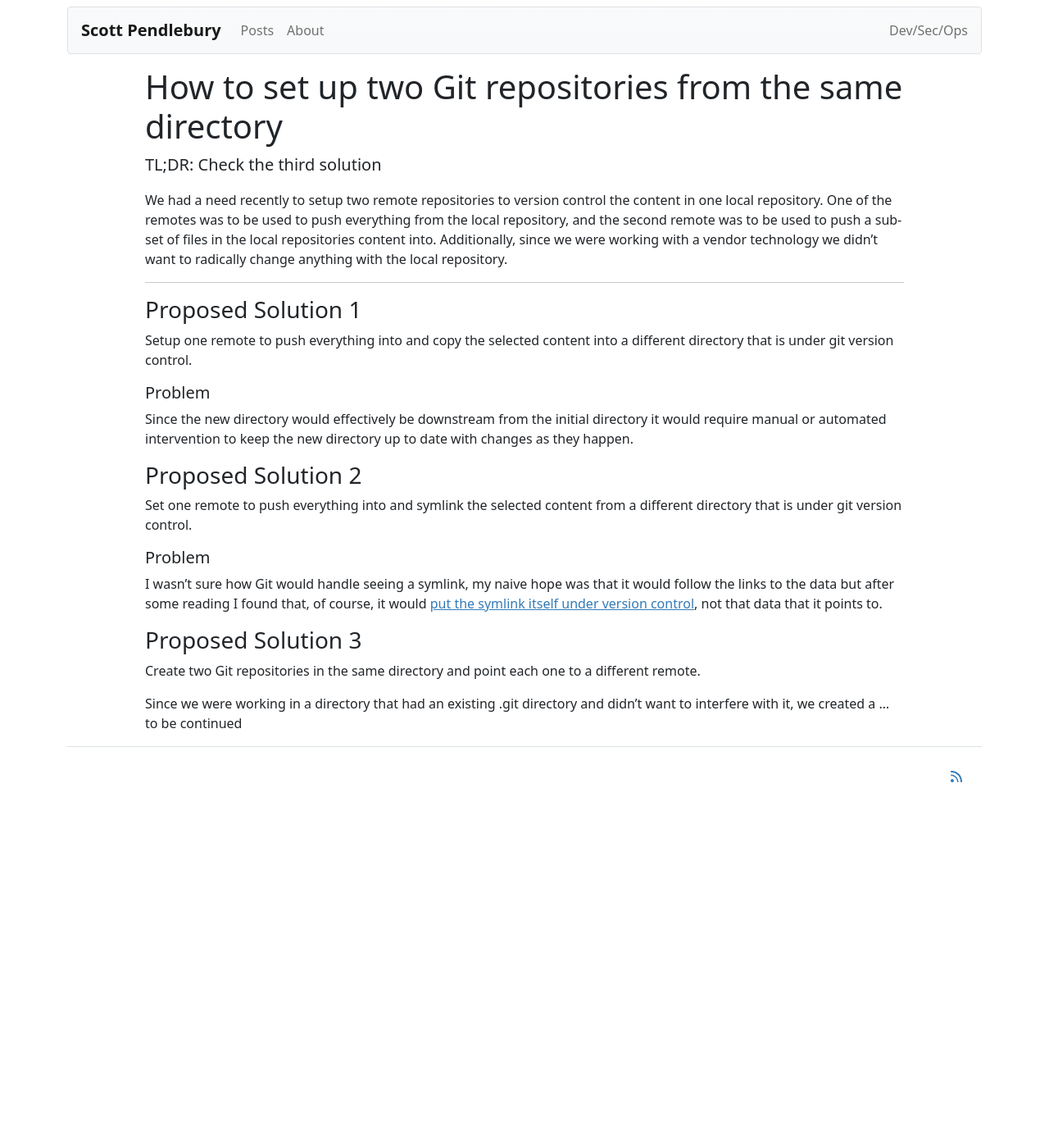
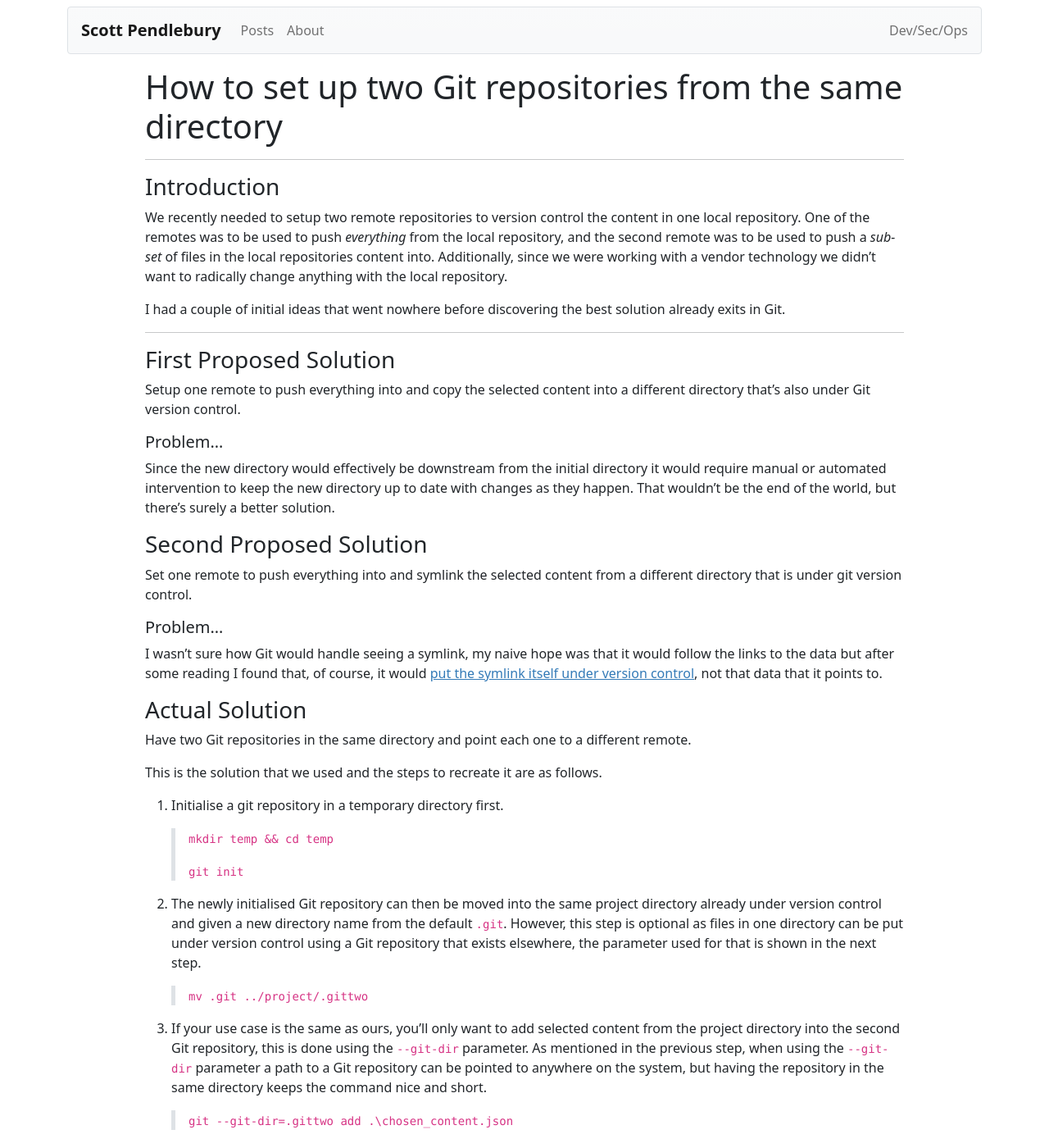
Before and after one commit to scottpendlebury/scottpendlebury.github.io, a Jekyll site: the page built from _posts/2022-08-23-how-to-set-up-two-git-repositories-from-the-same-directory.md, in a window 1280 px wide and 1400 px high. Shown: the whole window at 82% size. Built offline with Jekyll 4.4.1, drawn with Linux system fonts in a browser that asks for light colours; cached includes are drawn as plain includes; some of the changed text lies outside the part shown.

Commit message:
First blog post

```diff
--- a/_posts/2022-08-23-how-to-set-up-two-git-repositories-from-the-same-directory.md
+++ b/_posts/2022-08-23-how-to-set-up-two-git-repositories-from-the-same-directory.md
@@ -1,30 +1,64 @@
 ---
 title: How to set up two Git repositories from the same directory
-description: Check the third solution
 ---
 
-We had a need recently to setup two remote repositories to version control the content in one local repository. One of the remotes was to be used to push everything from the local repository, and the second remote was to be used to push a sub-set of files in the local repositories content into. Additionally, since we were working with a vendor technology we didn’t want to radically change anything with the local repository.
+---
+### Introduction
+
+We recently needed to setup two remote repositories to version control the content in one local repository. One of the remotes was to be used to push _everything_ from the local repository, and the second remote was to be used to push a _sub-set_ of files in the local repositories content into. Additionally, since we were working with a vendor technology we didn’t want to radically change anything with the local repository.
+
+I had a couple of initial ideas that went nowhere before discovering the best solution already exits in Git.
 
 ---
 
-### Proposed Solution 1
+### First Proposed Solution
 
-Setup one remote to push everything into and copy the selected content into a different directory that is under git version control.
+Setup one remote to push everything into and copy the selected content into a different directory that's also under Git version control.
 
-##### Problem
+##### Problem...
 
-Since the new directory would effectively be downstream from the initial directory it would require manual or automated intervention to keep the new directory up to date with changes as they happen.
+Since the new directory would effectively be downstream from the initial directory it would require manual or automated intervention to keep the new directory up to date with changes as they happen. That wouldn't be the end of the world, but there's surely a better solution.
 
-### Proposed Solution 2
+### Second Proposed Solution
 
 Set one remote to push everything into and symlink the selected content from a different directory that is under git version control.
 
-##### Problem
+##### Problem...
 
 I wasn’t sure how Git would handle seeing a symlink, my naive hope was that it would follow the links to the data but after some reading I found that, of course, it would [put the symlink itself under version control](https://stackoverflow.com/a/18791647){:target="_blank"}, not that data that it points to.
 
-### Proposed Solution 3
+### Actual Solution
 
-Create two Git repositories in the same directory and point each one to a different remote.
+Have two Git repositories in the same directory and point each one to a different remote.
 
-Since we were working in a directory that had an existing .git directory and didn’t want to interfere with it, we created a ... to be continued
+This is the solution that we used and the steps to recreate it are as follows.
+
+1. Initialise a git repository in a temporary directory first.
+
+    >`mkdir temp && cd temp`
+    >
+    >`git init`
+
+2. The newly initialised Git repository can then be moved into the same project directory already under version control and given a new directory name from the default `.git`. However, this step is optional as files in one directory can be put under version control using a Git repository that exists elsewhere, the parameter used for that is shown in the next step.
+
+    >`mv .git ../project/.gittwo`
+
+3. If your use case is the same as ours, you'll only want to add selected content from the project directory into the second Git repository, this is done using the `--git-dir` parameter. As mentioned in the previous step, when using the `--git-dir` parameter a path to a Git repository can be pointed to anywhere on the system, but having the repository in the same directory keeps the command nice and short.
+
+    >`git --git-dir=.gittwo add .\chosen_content.json`
+
+4. Working with the second Git directory is exactly the same as it would be without using the `--git-dir` parameter. To complete our setup we need to commit the change, add the new remote and push the change, all while remembering to use the `--git-dir` parameter.
+
+    >`git --git-dir=.gittwo commit -m "Initial commit"`
+    >
+    >`git --git-dir=.gittwo remote add chosen_content_repo https://[any_value]:[personal_access_token]@example.com/chosen_content.git`
+    >
+    > **_NOTE:_** I'm using an instance of GitLab Enterprise Edition for the remote and a [project access token for authentication](https://docs.gitlab.com/ee/user/project/settings/project_access_tokens.html){:target="_blank"}, so authentication in the URL is done using "any non-blank value as a username" and "the project access token as the password".
+    >
+    >`git --git-dir=.gittwo push --set-upstream chosen_content_repo main`
+    >
+
+
+5. Now you're all set to push changes as you would normally with the existing Git repository and `add`, `commit` and `push` changes to the second Git repository and second remote.
+
+    A simple script scheduled by cron to make occasional commits and pushes to the second remote would keep the files added to this repository up to date as they're worked on.
```
